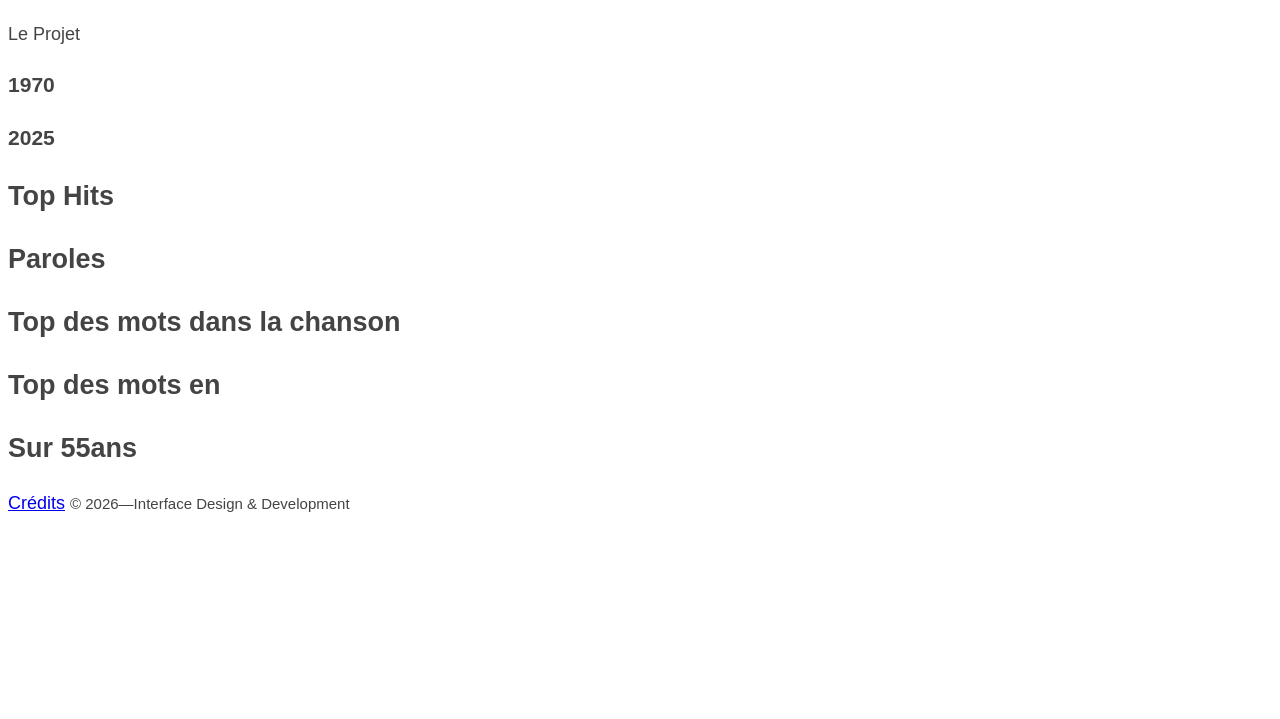
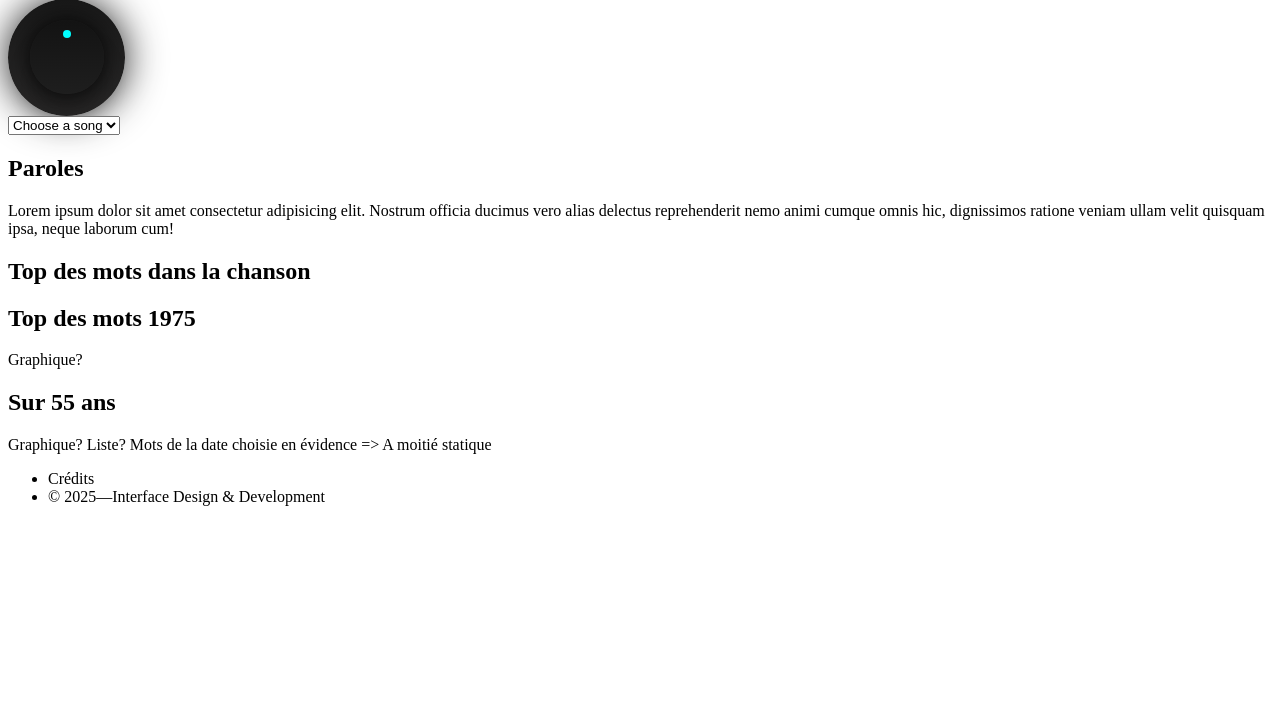
Before and after one commit to cams1593/dataplay, a website: page src/index.html in a window 1280 px wide. Shown: the part 81-800 px from the top of the page. Drawn offline with nearby package versions, Linux system fonts and the light colour scheme; files that its build step writes are made by us from their sources.

Commit message:
Création du HTML Première Page

```diff
--- a/src/index.html
+++ b/src/index.html
@@ -14,50 +14,59 @@
   <script src="scripts/app.js" defer></script>
 </head>
 <body>
+
   <header>
-  <h1>Word <span>Finder</span></h1>
-  <a>Le Projet</a>
+    <h1>Word Finder</h1>
+    <nav><!--mettre burger menu--></nav>
   </header>
   <main>
-  <section class="selection">
-    <div class="année">
+    <section>
       <div class="bigknob">
         <div class="bigknob__center">
           <div class="bigknob__light"></div>
         </div>
-    <h3>1970</h3>
-    <h3>2025</h3>
       </div>
+      <div class="songInfos">
+        <div class="songInfos__topHits">
+          <select name="songs" id="songs-select"><!--En javascript il faudra remplir les balises options-->
+            <option value="">Choose a song</option>
+            <option value=""></option>
+            <option value=""></option>
+            <option value=""></option>
+            <option value=""></option>
+            <option value=""></option>
+            <option value=""></option>
+          </select>
         </div>
-    <div class="TopChansons">
-      <h2>Top Hits</h2>
-    </div>
-    <div class="paroles__container">
+        <div class="songInfos__lyrics">
           <h2>Paroles</h2>
-      <div class="paroles">
-        <p></p>
+          <p>Lorem ipsum dolor sit amet consectetur adipisicing elit. Nostrum officia ducimus vero alias delectus reprehenderit nemo animi cumque omnis hic, dignissimos ratione veniam ullam velit quisquam ipsa, neque laborum cum!</p>
         </div>
       </div>
     </section>
-  <section class="TopMotsChanson">
+
+    <section class="test">
       <h2>Top des mots dans la chanson</h2>
-    <div class="TopMotsChanson__container">
+      <div><!--Mettre le graphique ici--></div>
+    </section>
 
+    <section>
+      <div>
+        <h2>Top des mots <span>1975<!--Changer en javascript--></span>
+        </h2>
+        <div>Graphique?</div>
+      </div>
+      <div>
+        <h2>Sur 55 ans</h2>
+        <div>Graphique? Liste? Mots de la date choisie en évidence => A moitié statique</div>
       </div>
     </section>
-  <section class="TopMotsAnnees">
-    <h2>Top des mots en <span class="année"></span></h2>
-    <div class="TopMotsAnnee__container">
-    </div>
-    <h2 class="">Sur 55ans</h2>
-    <div class="TopMots55ans__container">
-    </div>
-  </section>
+  </main>
   <footer>
-    <a href="#">Crédits</a>
-    <small>© 2026—Interface Design & Development</small>
+    <ul>
+      <li>Crédits</li>
+      <li> © 2025—Interface Design & Development</li>
+    </ul>
   </footer>
-
-</main>
 </body>
 </html>
--- a/src/styles/components/_type.scss
+++ b/src/styles/components/_type.scss
@@ -1,10 +1,26 @@
-body {
-  font-family: sans-serif;
-  font-size: $size-text;
-  line-height: 1.5;
-  color: $c-text;
+.bigknob{
+  background: linear-gradient(0deg,rgba(41, 40, 40, 1) 0%, rgba(24, 24, 24, 1) 100%);
+  border-radius: 50%;
+  width: 117px;
+  height: 117px;
+  box-shadow: 0 0 39.4px #202020;
+  display: flex;
+  justify-content: center;
+  align-items: center;
 }
-
-.title {
-  color: $c-alt;
+.bigknob__center{
+  width: 74px;
+  height: 74px;
+  background: linear-gradient(0deg,rgba(30, 30, 30, 1) 0%, rgba(19, 19, 19, 1) 100%);
+  border-radius: 50%;
+  display: flex;
+  justify-content: center;
+  box-shadow: 0 0 19.1px #060606, 0 23px 24.9px #0000002e;
 }
+.bigknob__light{
+  background-color: aqua;
+  width: 8px;
+  height: 8px;
+  margin-top: 10px;
+  border-radius: 50%;
+}
```
Lines whose indentation alone changed are shown as unchanged.
